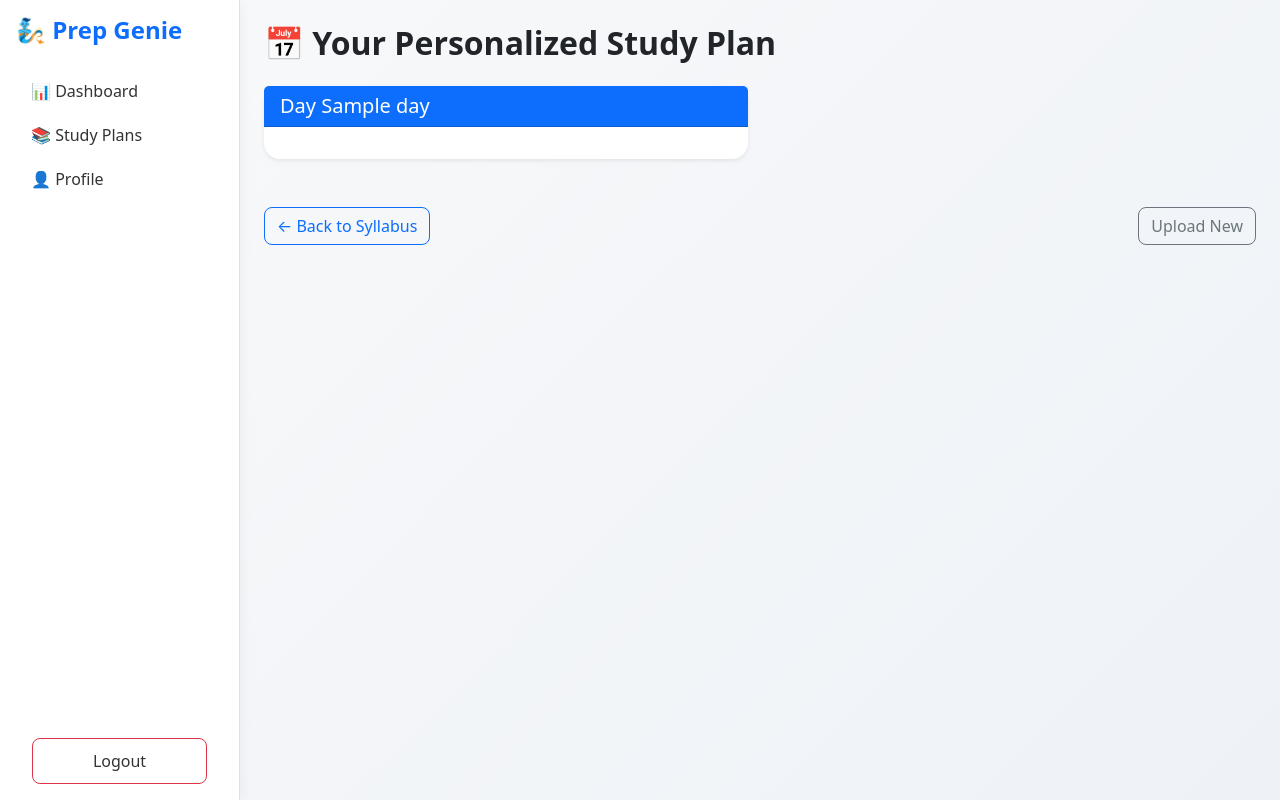
After one commit to ShreekarSeelavantula/major_c, a FastAPI app: template app/templates/study_plan.html in a window 1280 px wide. The commit adds this page. Run offline with FastAPI, Linux system fonts and the light colour scheme; the template is opened without the code that fills it: most values are stand-ins (such as "Sample title", 1, 10 or a date in 2020); parts of the project's set-up code (start-up, migrations or seed data) failed here and were passed over.

Commit message:
i can see the output

```diff
--- a/app/routes/syllabus.py
+++ b/app/routes/syllabus.py
@@ -292,3 +292,54 @@ def change_subject(request: Request, syllabus_id: str):
         url=f"/syllabus/preview/{syllabus_id}",
         status_code=status.HTTP_303_SEE_OTHER
     )
+
+
+# --------------------------------------------------
+# STUDY PLAN PAGE
+# --------------------------------------------------
+@router.get("/syllabus/plan/{syllabus_id}", response_class=HTMLResponse)
+def view_study_plan(request: Request, syllabus_id: str):
+
+    if "user_id" not in request.session:
+        return RedirectResponse("/login", status_code=303)
+
+    syllabus = syllabus_collection.find_one({
+        "_id": ObjectId(syllabus_id),
+        "user_id": ObjectId(request.session["user_id"])
+    })
+
+    if not syllabus:
+        raise HTTPException(status_code=404, detail="Syllabus not found")
+
+    if not syllabus.get("generated_plan"):
+        raise HTTPException(status_code=400, detail="Study plan not generated yet")
+
+    print("Generated Plan Data:", syllabus.get("generated_plan"))
+
+    return templates.TemplateResponse(
+        "study_plan.html",
+        {
+            "request": request,
+            "syllabus": syllabus,
+            "generated_plan": syllabus.get("generated_plan"),
+            "format_time": format_time   # 👈 THIS LINE ADDED
+        }
+    )
+
+
+
+# --------------------------------------------------
+# TIME FORMATTER FUNCTION
+# --------------------------------------------------
+def format_time(hours):
+    total_minutes = int(round(hours * 60))
+
+    h = total_minutes // 60
+    m = total_minutes % 60
+
+    if h == 0:
+        return f"{m} minutes"
+    elif m == 0:
+        return f"{h} hour{'s' if h > 1 else ''}"
+    else:
+        return f"{h} hour{'s' if h > 1 else ''} {m} minutes"
--- /dev/null
+++ b/app/templates/study_plan.html
@@ -0,0 +1,77 @@
+{% extends "layout.html" %}
+
+{% block title %}Study Plan | Prep Genie{% endblock %}
+
+{% block content %}
+
+<h2 class="fw-bold mb-4">📅 Your Personalized Study Plan</h2>
+
+<div class="row">
+
+{% for day, tasks in generated_plan.items() %}
+<div class="col-md-6 mb-4">
+    <div class="card shadow-sm border-0 h-100">
+
+        <div class="card-header bg-primary text-white">
+            <h5 class="mb-0">Day {{ day }}</h5>
+        </div>
+
+        <div class="card-body">
+
+            <ul class="list-group list-group-flush">
+
+                {% for task in tasks %}
+
+                    {% if task.type == "study" %}
+                    <li class="list-group-item d-flex justify-content-between align-items-center">
+
+                        <div>
+                            <strong>{{ task.topic }}</strong>
+                            <br>
+                            <small class="text-muted">
+                                {{ task.complexity }} level
+                            </small>
+                        </div>
+
+                        <span class="badge bg-success">
+                            <span class="badge bg-success px-3 py-2">
+                                ⏱ {{ format_time(task.hours) }}
+                            </span>
+                        </span>
+
+                    </li>
+
+                    {% elif task.type == "micro_test" %}
+                    <li class="list-group-item bg-light text-center">
+
+                        📝 Micro Test ({{ task.questions }} questions)
+
+                    </li>
+                    {% endif %}
+
+                {% endfor %}
+
+            </ul>
+
+        </div>
+
+    </div>
+</div>
+{% endfor %}
+
+</div>
+
+
+<div class="mt-4 d-flex justify-content-between">
+    <a href="/syllabus/preview/{{ syllabus._id }}"
+       class="btn btn-outline-primary">
+        ← Back to Syllabus
+    </a>
+
+    <a href="/upload"
+       class="btn btn-outline-secondary">
+        Upload New
+    </a>
+</div>
+
+{% endblock %}
--- a/app/templates/syllabus_preview.html
+++ b/app/templates/syllabus_preview.html
@@ -205,6 +205,12 @@
                class="btn btn-outline-secondary">
                 Re-upload
             </a>
+            <div class="mt-4 text-end">
+                <a href="/syllabus/plan/{{ syllabus._id }}"
+                class="btn btn-success btn-lg">
+                    🚀 View Generated Study Plan
+                </a>
+            </div>
         </div>
 
     </div>
```
